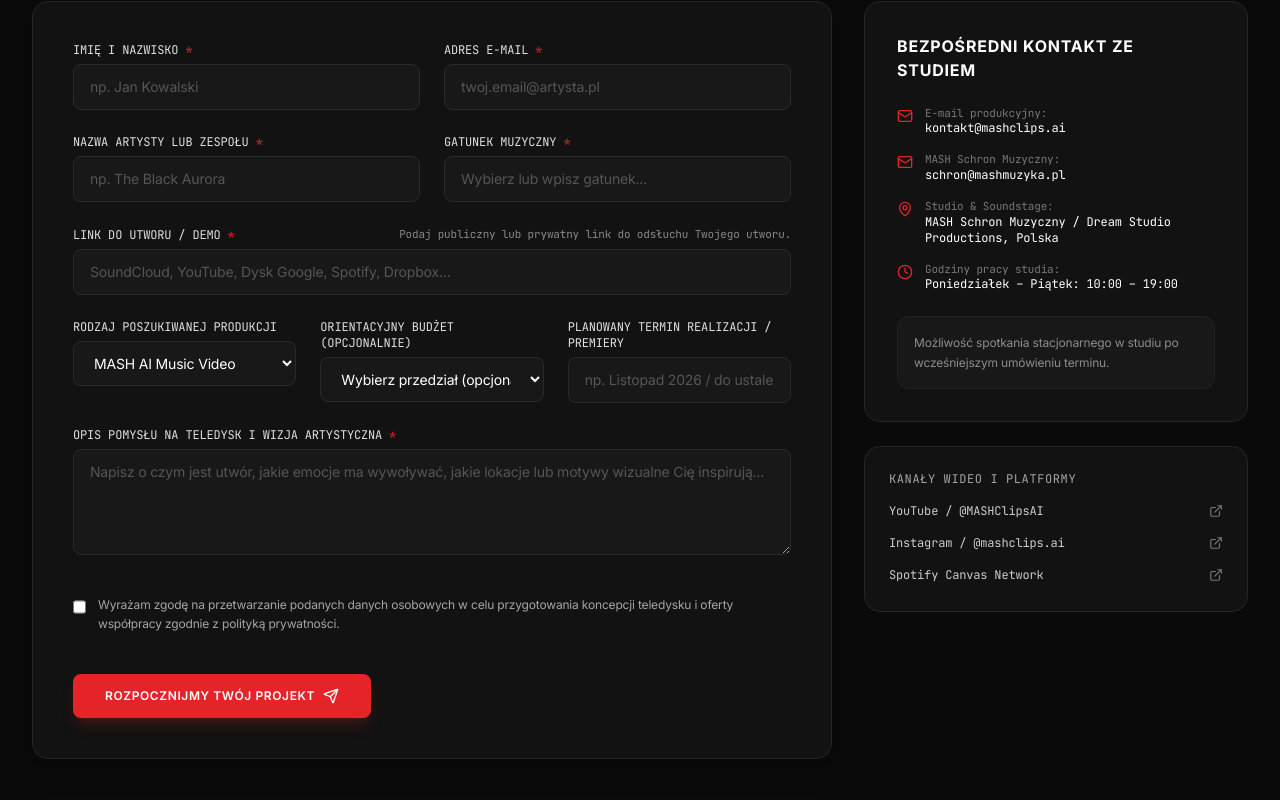
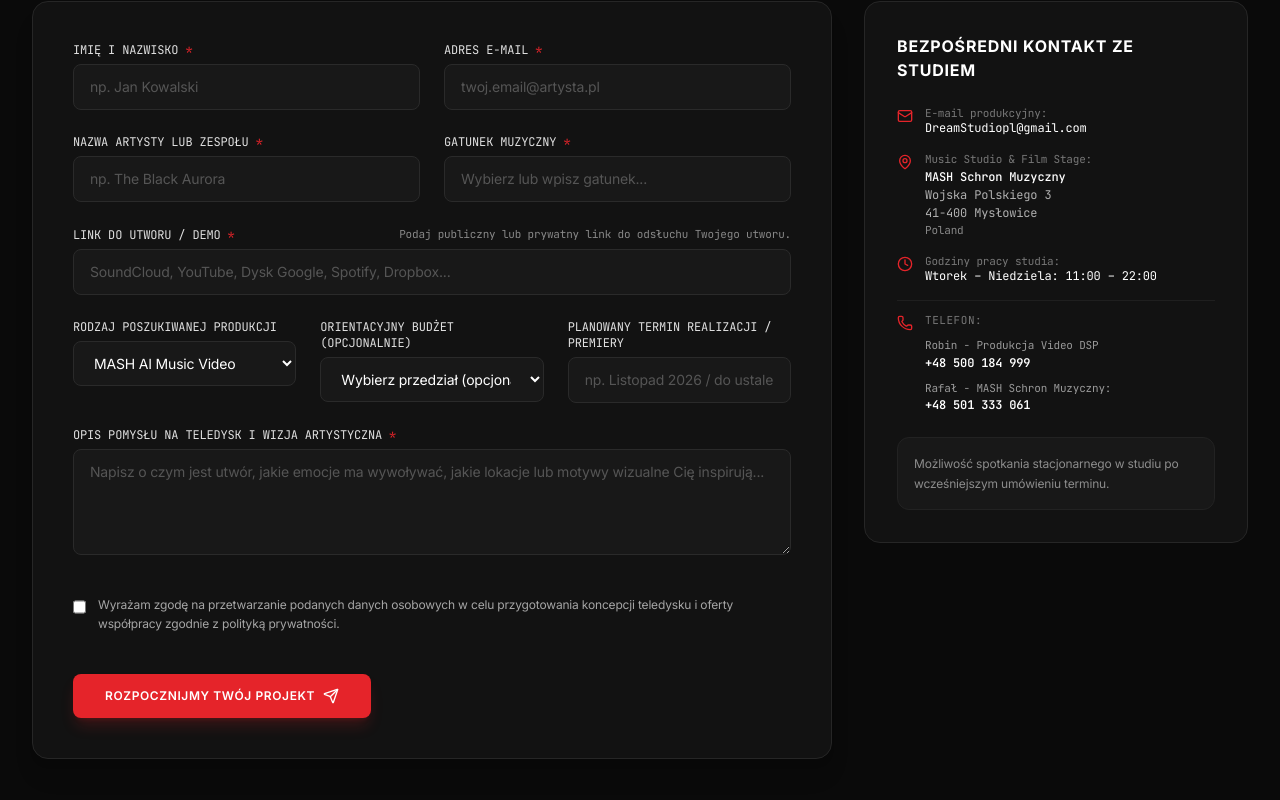
Before and after one commit to robin17pl-sys/MashClipsAI, a React (Vite) app: page / in a window 1280 px wide. Shown: the part 9780-10580 px from the top of the page. Built offline with nearby package versions, Linux system fonts and the light colour scheme.

Commit message:
feat: update studio contact details and info
Refactor studio contact information to include a updated email address, physical location, new operating hours, and dedicated phone support. Update components and data structure to support these changes.

```diff
--- a/src/components/ContactBriefSection.tsx
+++ b/src/components/ContactBriefSection.tsx
@@ -6,9 +6,9 @@
   Mail,
   MapPin,
   Clock,
+  Phone,
   Copy,
   Download,
-  ExternalLink,
   RotateCcw,
 } from 'lucide-react';
 import { Language, BriefFormData } from '../types';
@@ -202,7 +202,7 @@
 ${submittedBrief.data.conceptDescription}
     `.trim());
 
-    window.location.href = `mailto:kontakt@mashclips.ai?cc=schron@mashmuzyka.pl&subject=${subject}&body=${body}`;
+    window.location.href = `mailto:DreamStudiopl@gmail.com?subject=${subject}&body=${body}`;
   };
 
   const handleResetForm = () => {
@@ -604,9 +604,9 @@
                 <div className="flex items-start gap-3">
                   <Mail className="w-4 h-4 text-[#E5242A] shrink-0 mt-0.5" />
                   <div>
-                    <span className="text-[#777777] block text-[11px]">E-mail produkcyjny:</span>
+                    <span className="text-[#777777] block text-[11px]">{copy.contact.directContact.emailLabel}</span>
                     <a
-                      href="mailto:kontakt@mashclips.ai"
+                      href={`mailto:${copy.contact.directContact.email}`}
                       className="text-white hover:text-[#E5242A] transition-colors"
                     >
                       {copy.contact.directContact.email}
@@ -615,24 +615,20 @@
                 </div>
 
                 <div className="flex items-start gap-3">
-                  <Mail className="w-4 h-4 text-[#E5242A] shrink-0 mt-0.5" />
-                  <div>
-                    <span className="text-[#777777] block text-[11px]">MASH Schron Muzyczny:</span>
-                    <a
-                      href="mailto:schron@mashmuzyka.pl"
-                      className="text-white hover:text-[#E5242A] transition-colors"
-                    >
-                      {copy.contact.directContact.schronEmail}
-                    </a>
-                  </div>
-                </div>
-
-                <div className="flex items-start gap-3">
                   <MapPin className="w-4 h-4 text-[#E5242A] shrink-0 mt-0.5" />
-                  <div>
-                    <span className="text-[#777777] block text-[11px]">Studio & Soundstage:</span>
-                    <span className="text-white">
-                      {copy.contact.directContact.location}
+                  <div className="space-y-0.5">
+                    <span className="text-[#777777] block text-[11px]">{copy.contact.directContact.stageLabel}</span>
+                    <span className="text-white font-medium block">
+                      {copy.contact.directContact.stageName}
+                    </span>
+                    <span className="text-[#b0b0b0] block">
+                      {copy.contact.directContact.addressStreet}
+                    </span>
+                    <span className="text-[#b0b0b0] block">
+                      {copy.contact.directContact.addressCity}
+                    </span>
+                    <span className="text-[#888888] block text-[11px]">
+                      {copy.contact.directContact.addressCountry}
                     </span>
                   </div>
                 </div>
@@ -640,10 +636,28 @@
                 <div className="flex items-start gap-3">
                   <Clock className="w-4 h-4 text-[#E5242A] shrink-0 mt-0.5" />
                   <div>
-                    <span className="text-[#777777] block text-[11px]">Godziny pracy studia:</span>
+                    <span className="text-[#777777] block text-[11px]">{copy.contact.directContact.hoursLabel}</span>
                     <span className="text-white">
                       {copy.contact.directContact.hours}
                     </span>
+                  </div>
+                </div>
+
+                <div className="flex items-start gap-3 pt-3 border-t border-[#1f1f1f]">
+                  <Phone className="w-4 h-4 text-[#E5242A] shrink-0 mt-0.5" />
+                  <div className="space-y-2.5 w-full">
+                    <span className="text-[#777777] block text-[11px] uppercase tracking-wider">{copy.contact.directContact.phoneLabel}</span>
+                    {copy.contact.directContact.phones.map((p, idx) => (
+                      <div key={idx} className="space-y-0.5">
+                        <span className="text-[#999999] block text-[11px]">{p.name}</span>
+                        <a
+                          href={p.href}
+                          className="text-white font-semibold hover:text-[#E5242A] transition-colors inline-block"
+                        >
+                          {p.number}
+                        </a>
+                      </div>
+                    ))}
                   </div>
                 </div>
               </div>
@@ -653,41 +667,6 @@
               </div>
             </div>
 
-            {/* Quick Links & Socials */}
-            <div className="rounded-2xl bg-[#121212] border border-[#262626] p-6 space-y-3">
-              <span className="text-xs font-mono uppercase tracking-wider text-[#A5A5A5] block">
-                Kanały wideo i platformy
-              </span>
-              <div className="flex flex-col space-y-2 text-xs font-mono">
-                <a
-                  href="https://youtube.com"
-                  target="_blank"
-                  rel="noopener noreferrer"
-                  className="text-[#cccccc] hover:text-white transition-colors flex items-center justify-between py-1"
-                >
-                  <span>YouTube / @MASHClipsAI</span>
-                  <ExternalLink className="w-3.5 h-3.5 text-[#777777]" />
-                </a>
-                <a
-                  href="https://instagram.com"
-                  target="_blank"
-                  rel="noopener noreferrer"
-                  className="text-[#cccccc] hover:text-white transition-colors flex items-center justify-between py-1"
-                >
-                  <span>Instagram / @mashclips.ai</span>
-                  <ExternalLink className="w-3.5 h-3.5 text-[#777777]" />
-                </a>
-                <a
-                  href="https://spotify.com"
-                  target="_blank"
-                  rel="noopener noreferrer"
-                  className="text-[#cccccc] hover:text-white transition-colors flex items-center justify-between py-1"
-                >
-                  <span>Spotify Canvas Network</span>
-                  <ExternalLink className="w-3.5 h-3.5 text-[#777777]" />
-                </a>
-              </div>
-            </div>
           </div>
         </div>
       </div>
--- a/src/components/Footer.tsx
+++ b/src/components/Footer.tsx
@@ -140,10 +140,22 @@
               Kontakt
             </span>
             <div className="space-y-2 text-[#cccccc]">
-              <div>kontakt@mashclips.ai</div>
-              <div>schron@mashmuzyka.pl</div>
+              <div>
+                <a href="mailto:DreamStudiopl@gmail.com" className="hover:text-white transition-colors">
+                  DreamStudiopl@gmail.com
+                </a>
+              </div>
+              <div>
+                <a href="tel:+48500184999" className="hover:text-white transition-colors">
+                  +48 500 184 999
+                </a>
+                <span className="text-[#666666] mx-1">/</span>
+                <a href="tel:+48501333061" className="hover:text-white transition-colors">
+                  +48 501 333 061
+                </a>
+              </div>
               <div className="text-[#888888]">MASH Schron Muzyczny</div>
-              <div className="text-[#888888]">& Dream Studio Productions</div>
+              <div className="text-[#888888]">Wojska Polskiego 3, 41-400 Mysłowice</div>
             </div>
           </div>
         </div>
@@ -209,7 +221,7 @@
                 <strong>4. Wykorzystanie sztucznej inteligencji:</strong> Modele AI stosowane przez MASH Clips AI służą wyłącznie jako narzędzie kreacji scenografii i postprodukcji wideo. Modele nie trenują na utworach muzycznych klientów.
               </p>
               <p>
-                <strong>5. Twoje prawa:</strong> Masz prawo wglądu do swoich danych, ich poprawiania, żądania usunięcia oraz cofnięcia zgody w dowolnym momencie pisząc na adres kontakt@mashclips.ai.
+                <strong>5. Twoje prawa:</strong> Masz prawo wglądu do swoich danych, ich poprawiania, żądania usunięcia oraz cofnięcia zgody w dowolnym momencie pisząc na adres DreamStudiopl@gmail.com.
               </p>
             </div>
 
--- a/src/data/content.ts
+++ b/src/data/content.ts
@@ -184,10 +184,28 @@
       },
       directContact: {
         title: 'Bezpośredni kontakt ze studiem',
-        email: 'kontakt@mashclips.ai',
-        schronEmail: 'schron@mashmuzyka.pl',
-        location: 'MASH Schron Muzyczny / Dream Studio Productions, Polska',
-        hours: 'Poniedziałek – Piątek: 10:00 – 19:00',
+        email: 'DreamStudiopl@gmail.com',
+        emailLabel: 'E-mail produkcyjny:',
+        stageLabel: 'Music Studio & Film Stage:',
+        stageName: 'MASH Schron Muzyczny',
+        addressStreet: 'Wojska Polskiego 3',
+        addressCity: '41-400 Mysłowice',
+        addressCountry: 'Poland',
+        hoursLabel: 'Godziny pracy studia:',
+        hours: 'Wtorek – Niedziela: 11:00 – 22:00',
+        phoneLabel: 'Telefon:',
+        phones: [
+          {
+            name: 'Robin - Produkcja Video DSP',
+            number: '+48 500 184 999',
+            href: 'tel:+48500184999',
+          },
+          {
+            name: 'Rafał - MASH Schron Muzyczny:',
+            number: '+48 501 333 061',
+            href: 'tel:+48501333061',
+          },
+        ],
         note: 'Możliwość spotkania stacjonarnego w studiu po wcześniejszym umówieniu terminu.',
       },
     },
@@ -372,11 +390,29 @@
       },
       directContact: {
         title: 'Direct Studio Inquiries',
-        email: 'kontakt@mashclips.ai',
-        schronEmail: 'schron@mashmuzyka.pl',
-        location: 'MASH Schron Muzyczny / Dream Studio Productions, Poland',
-        hours: 'Monday – Friday: 10:00 – 19:00 CET',
-        note: 'In-person soundstage tours available by prior appointment.',
+        email: 'DreamStudiopl@gmail.com',
+        emailLabel: 'Production E-mail:',
+        stageLabel: 'Music Studio & Film Stage:',
+        stageName: 'MASH Schron Muzyczny',
+        addressStreet: 'Wojska Polskiego 3',
+        addressCity: '41-400 Mysłowice',
+        addressCountry: 'Poland',
+        hoursLabel: 'Studio Hours:',
+        hours: 'Tuesday – Sunday: 11:00 – 22:00 CET',
+        phoneLabel: 'Phone:',
+        phones: [
+          {
+            name: 'Robin - Video Production DSP',
+            number: '+48 500 184 999',
+            href: 'tel:+48500184999',
+          },
+          {
+            name: 'Rafał - MASH Schron Muzyczny:',
+            number: '+48 501 333 061',
+            href: 'tel:+48501333061',
+          },
+        ],
+        note: 'In-person soundstage tours and production consultations available by prior appointment.',
       },
     },
     footer: {
```
